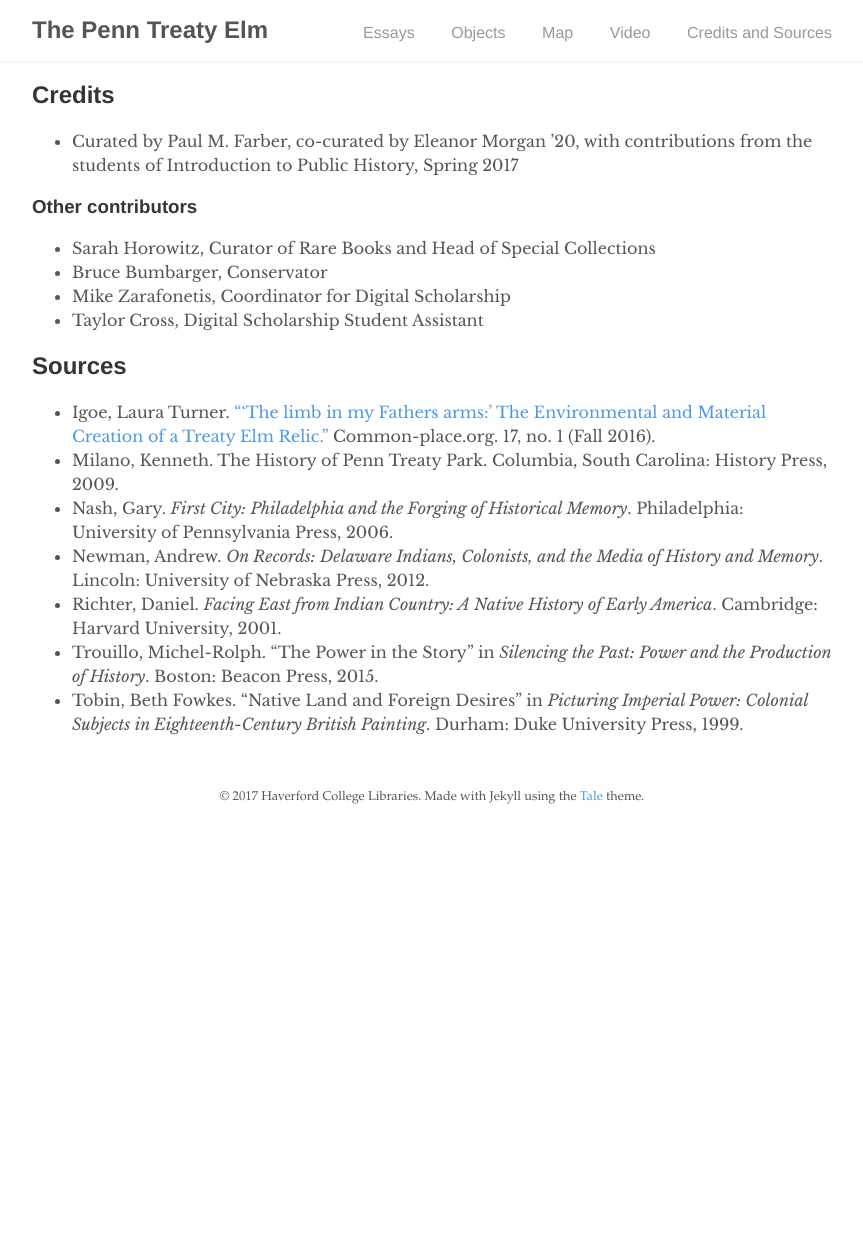
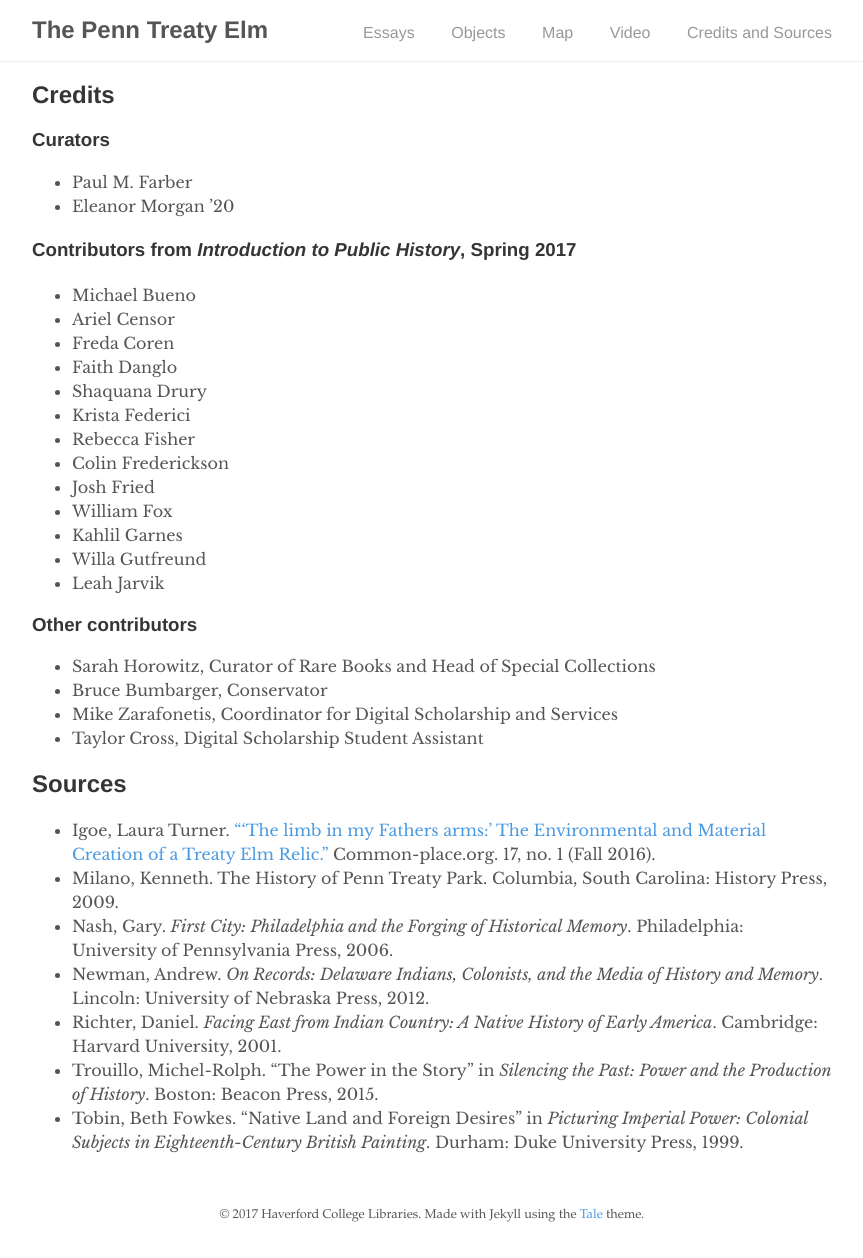
Before and after one commit to mzarafon/penn-treaty-elm, a Jekyll site: the page built from credits-and-sources.md, in a window 1280 px wide. Shown: the whole page, without its empty margins (208-1071 px from the left). Built offline with Jekyll 4.4.1, drawn with Linux system fonts in a browser that asks for light colours; our own code applies the rules of GitHub Pages for plain Markdown files; before the commit the page ends 900 px from its top, so only the background shows below that.

Commit message:
Update credits-and-sources.md

```diff
--- a/credits-and-sources.md
+++ b/credits-and-sources.md
@@ -1,11 +1,28 @@
 ## Credits
 
-- Curated by Paul M. Farber, co-curated by Eleanor Morgan ’20, with contributions from the students of Introduction to Public History, Spring 2017
+### Curators
+- Paul M. Farber
+- Eleanor Morgan ’20
+
+### Contributors from _Introduction to Public History_, Spring 2017
+- Michael Bueno
+- Ariel Censor
+- Freda Coren
+- Faith Danglo
+- Shaquana Drury
+- Krista Federici
+- Rebecca Fisher
+- Colin Frederickson
+- Josh Fried
+- William Fox
+- Kahlil Garnes
+- Willa Gutfreund
+- Leah Jarvik
 
 ### Other contributors
 - Sarah Horowitz, Curator of Rare Books and Head of Special Collections
 - Bruce Bumbarger, Conservator
-- Mike Zarafonetis, Coordinator for Digital Scholarship
+- Mike Zarafonetis, Coordinator for Digital Scholarship and Services
 - Taylor Cross, Digital Scholarship Student Assistant
 
 ## Sources
```
